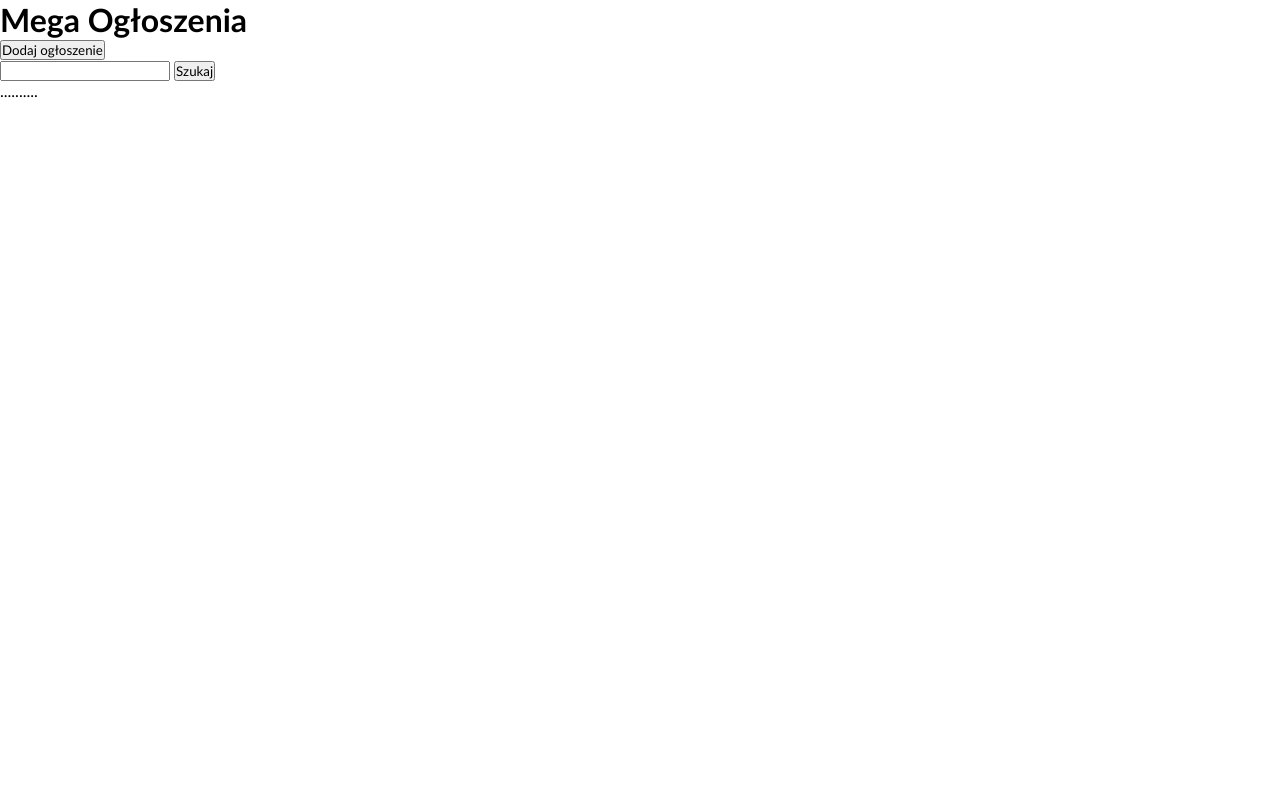
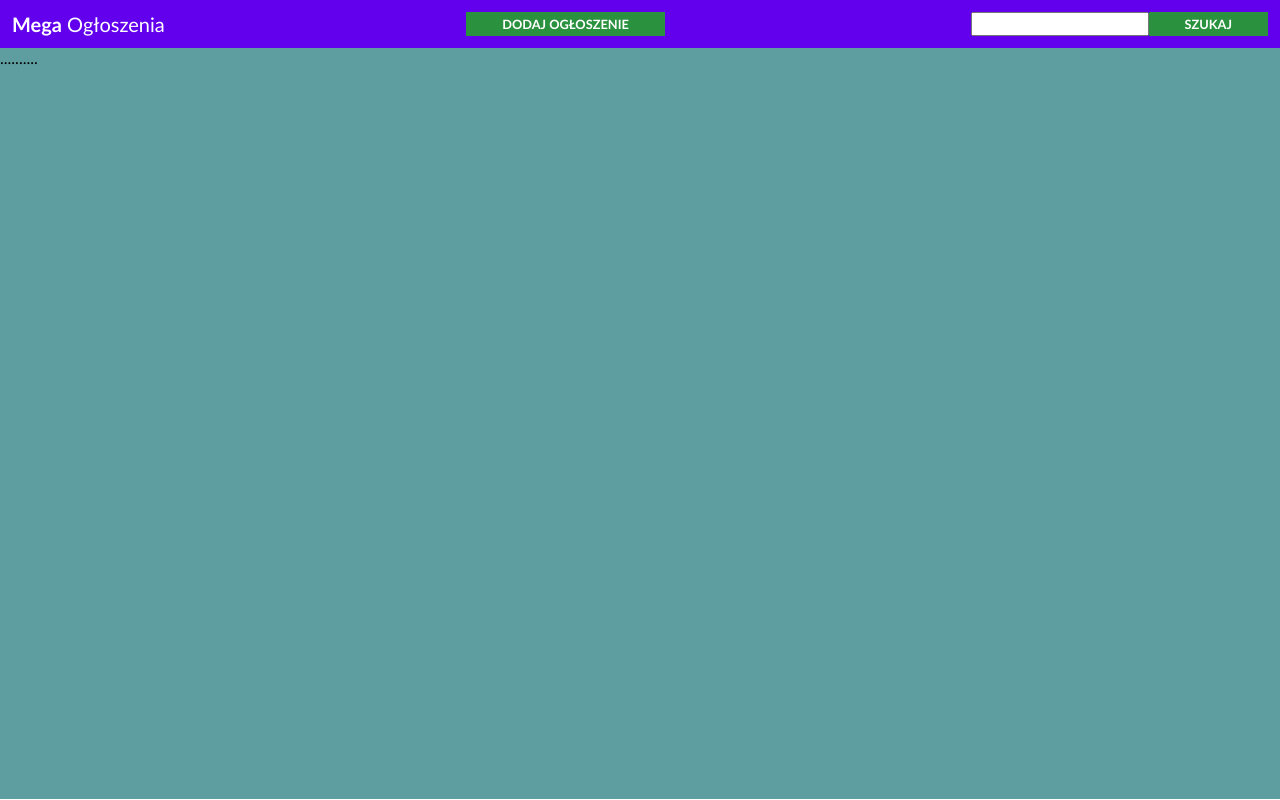
Before and after one commit to MiroslawChmielecki/MegaAdsFront, a React (Create React App) app: page / in a window 1280 px wide. Built offline with nearby package versions, Linux system fonts and the light colour scheme.

Commit message:
Basic structure of main view

```diff
--- a/src/App.css
+++ b/src/App.css
@@ -1,38 +1,36 @@
-.App {
-  text-align: center;
+header {
+    background: #6200EE;
+    padding: 12px;
+    color: white;
+    display: flex;
+    justify-content: space-between;
 }
 
-.App-logo {
-  height: 40vmin;
-  pointer-events: none;
+header h1 {
+    font-size: 20px;
+    font-weight: 200;
 }
 
-@media (prefers-reduced-motion: no-preference) {
-  .App-logo {
-    animation: App-logo-spin infinite 20s linear;
-  }
+button {
+    border: 0;
+    background: #2A913E;
+    color: white;
+    text-transform: uppercase;
+    font-weight: bold;
+    font-size: 0.8rem;
+    padding: 1px 36px;
 }
 
-.App-header {
-  background-color: #282c34;
-  min-height: 100vh;
-  display: flex;
-  flex-direction: column;
-  align-items: center;
-  justify-content: center;
-  font-size: calc(10px + 2vmin);
-  color: white;
+.search {
+    display: flex;
 }
 
-.App-link {
-  color: #61dafb;
+.search input {
+    width: 13em;
+    margin-left: 5px;
 }
 
-@keyframes App-logo-spin {
-  from {
-    transform: rotate(0deg);
-  }
-  to {
-    transform: rotate(360deg);
-  }
+.map {
+    background: cadetblue;
+    height: calc(100vh - 49px) ;
 }
```
